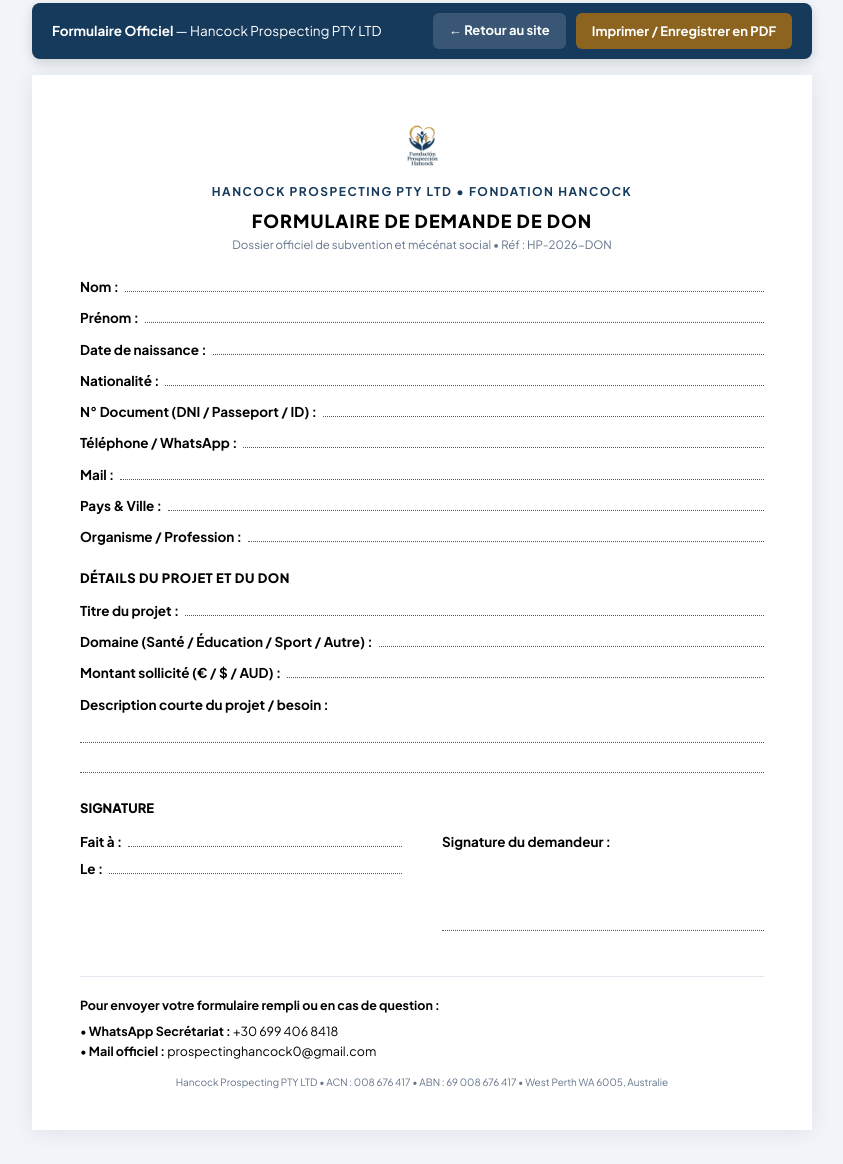
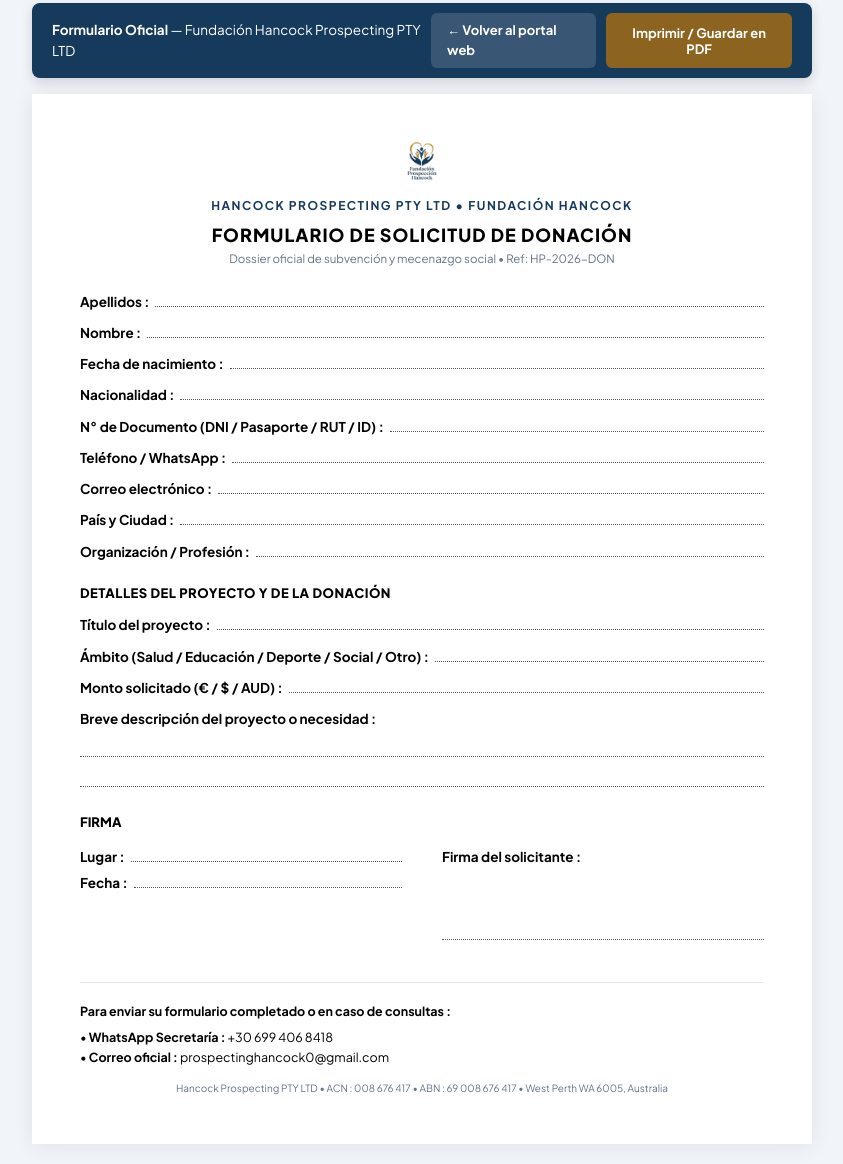
Before and after one commit to azoj511-bit/hancock-prospecting, a website: page public/formulaire-don-hancock.html in a window 1280 px wide. Shown: the part 17-1181 px from the top of the page, without its empty margins (218-1061 px from the left). Drawn offline with Linux system fonts and the light colour scheme.

Commit message:
feat: formulaire PDF simplifie traduit en espagnol conforme au modele

```diff
--- a/public/formulaire-don-hancock.html
+++ b/public/formulaire-don-hancock.html
@@ -1,9 +1,9 @@
 <!DOCTYPE html>
-<html lang="fr">
+<html lang="es">
 <head>
   <meta charset="UTF-8">
   <meta name="viewport" content="width=device-width, initial-scale=1.0">
-  <title>Formulaire de Demande de Don — Hancock Prospecting</title>
+  <title>Formulario de Solicitud de Donación — Hancock Prospecting</title>
   <link rel="preconnect" href="https://fonts.googleapis.com">
   <link rel="preconnect" href="https://fonts.gstatic.com" crossorigin>
   <link href="https://fonts.googleapis.com/css2?family=Plus+Jakarta+Sans:wght@400;500;600;700;800&display=swap" rel="stylesheet">
@@ -23,7 +23,7 @@
       font-size: 13.5px;
     }
 
-    /* BARRE D'ACTION ÉCRAN (INVISIBLE À L'IMPRESSION) */
+    /* BARRA SUPERIOR EN PANTALLA (OCULTA AL IMPRIMIR) */
     .screen-bar {
       max-width: 780px;
       margin: 0 auto 16px;
@@ -58,24 +58,24 @@
       color: #ffffff;
     }
 
-    /* FEUILLE BLANCHE A4 */
+    /* HOJA BLANCA A4 */
     .page-sheet {
       max-width: 780px;
       margin: 0 auto;
       background: #ffffff;
-      padding: 40px 48px;
+      padding: 38px 48px;
       box-shadow: 0 2px 20px rgba(0,0,0,0.08);
       min-height: 1050px;
     }
 
-    /* EN-TÊTE */
+    /* ENCABEZADO */
     .header {
       text-align: center;
       margin-bottom: 24px;
     }
 
     .header-logo {
-      max-height: 55px;
+      max-height: 52px;
       margin-bottom: 8px;
     }
 
@@ -103,7 +103,7 @@
       margin-top: 2px;
     }
 
-    /* SECTION TITRES */
+    /* TÍTULO DE SECCIÓN */
     .section-header {
       font-size: 13px;
       font-weight: 800;
@@ -113,23 +113,12 @@
       margin: 22px 0 12px 0;
     }
 
-    /* LIGNES AVEC POINTS STYLE DOCUMENT DE RÉFÉRENCE */
+    /* FILAS CON LÍNEAS DE PUNTOS */
     .form-row {
       display: flex;
       align-items: baseline;
       margin-bottom: 11px;
       font-size: 13.5px;
-    }
-
-    .form-row.two-cols {
-      display: flex;
-      gap: 20px;
-    }
-
-    .form-row.two-cols > div {
-      flex: 1;
-      display: flex;
-      align-items: baseline;
     }
 
     .label {
@@ -150,7 +139,7 @@
       margin-bottom: 8px;
     }
 
-    /* SIGNATURE AREA */
+    /* SECCIÓN DE FIRMAS */
     .sig-section {
       margin-top: 26px;
     }
@@ -173,14 +162,14 @@
     }
 
     .sig-draw-area {
-      height: 70px;
+      height: 65px;
       border-bottom: 1.5px dotted #555555;
       margin-top: 8px;
     }
 
-    /* CONTACT BAS DE PAGE */
+    /* CONTACTO AL PIE DE PÁGINA */
     .footer-help {
-      margin-top: 45px;
+      margin-top: 42px;
       padding-top: 18px;
       border-top: 1px solid #e2e8f0;
       font-size: 12.5px;
@@ -198,7 +187,7 @@
       text-align: center;
     }
 
-    /* IMPRESSION A4 PARFAITE SUR 1 SEULE PAGE */
+    /* REGLAS PARA IMPRESIÓN Y PDF (EXACTAMENTE 1 PÁGINA A4) */
     @media print {
       body {
         background: #ffffff;
@@ -231,137 +220,137 @@
       }
 
       .footer-help {
-        margin-top: 30px;
+        margin-top: 28px;
       }
     }
   </style>
 </head>
 <body>
 
-  <!-- BARRE SUPÉRIEURE ÉCRAN -->
+  <!-- BARRA DE ACCIÓN PARA PANTALLA -->
   <div class="screen-bar">
     <div>
-      <strong>Formulaire Officiel</strong> — Hancock Prospecting PTY LTD
+      <strong>Formulario Oficial</strong> — Fundación Hancock Prospecting PTY LTD
     </div>
     <div style="display: flex; gap: 10px;">
-      <a href="./index.html#solicitud" class="btn-back">&larr; Retour au site</a>
-      <button onclick="window.print()" class="btn-pdf">Imprimer / Enregistrer en PDF</button>
+      <a href="./index.html#solicitud" class="btn-back">&larr; Volver al portal web</a>
+      <button onclick="window.print()" class="btn-pdf">Imprimir / Guardar en PDF</button>
     </div>
   </div>
 
-  <!-- PAGE BLANCHE -->
+  <!-- HOJA OFICIAL IMPRIMIBLE -->
   <div class="page-sheet">
 
-    <!-- EN-TÊTE -->
+    <!-- ENCABEZADO -->
     <div class="header">
       <img src="./img/fundacion-prospeccion-hancock-logo-sans-cadrant.png" alt="Hancock Prospecting Logo" class="header-logo" onerror="this.style.display='none'">
-      <div class="header-company">HANCOCK PROSPECTING PTY LTD &bull; FONDATION HANCOCK</div>
-      <h1 class="main-title">FORMULAIRE DE DEMANDE DE DON</h1>
-      <div class="sub-title">Dossier officiel de subvention et mécénat social &bull; Réf : HP-2026-DON</div>
+      <div class="header-company">HANCOCK PROSPECTING PTY LTD &bull; FUNDACIÓN HANCOCK</div>
+      <h1 class="main-title">FORMULARIO DE SOLICITUD DE DONACIÓN</h1>
+      <div class="sub-title">Dossier oficial de subvención y mecenazgo social &bull; Ref: HP-2026-DON</div>
     </div>
 
-    <!-- INFORMATIONS DU DEMANDEUR -->
+    <!-- DATOS DEL SOLICITANTE -->
     <div class="form-row">
-      <span class="label">Nom :</span>
+      <span class="label">Apellidos :</span>
       <span class="dots"></span>
     </div>
 
     <div class="form-row">
-      <span class="label">Prénom :</span>
+      <span class="label">Nombre :</span>
       <span class="dots"></span>
     </div>
 
     <div class="form-row">
-      <span class="label">Date de naissance :</span>
+      <span class="label">Fecha de nacimiento :</span>
       <span class="dots"></span>
     </div>
 
     <div class="form-row">
-      <span class="label">Nationalité :</span>
+      <span class="label">Nacionalidad :</span>
       <span class="dots"></span>
     </div>
 
     <div class="form-row">
-      <span class="label">N° Document (DNI / Passeport / ID) :</span>
+      <span class="label">N° de Documento (DNI / Pasaporte / RUT / ID) :</span>
       <span class="dots"></span>
     </div>
 
     <div class="form-row">
-      <span class="label">Téléphone / WhatsApp :</span>
+      <span class="label">Teléfono / WhatsApp :</span>
       <span class="dots"></span>
     </div>
 
     <div class="form-row">
-      <span class="label">Mail :</span>
+      <span class="label">Correo electrónico :</span>
       <span class="dots"></span>
     </div>
 
     <div class="form-row">
-      <span class="label">Pays & Ville :</span>
+      <span class="label">País y Ciudad :</span>
       <span class="dots"></span>
     </div>
 
     <div class="form-row">
-      <span class="label">Organisme / Profession :</span>
+      <span class="label">Organización / Profesión :</span>
       <span class="dots"></span>
     </div>
 
-    <!-- DÉTAILS DE LA DEMANDE -->
-    <div class="section-header">DÉTAILS DU PROJET ET DU DON</div>
+    <!-- DETALLES DEL PROYECTO -->
+    <div class="section-header">DETALLES DEL PROYECTO Y DE LA DONACIÓN</div>
 
     <div class="form-row">
-      <span class="label">Titre du projet :</span>
+      <span class="label">Título del proyecto :</span>
       <span class="dots"></span>
     </div>
 
     <div class="form-row">
-      <span class="label">Domaine (Santé / Éducation / Sport / Autre) :</span>
+      <span class="label">Ámbito (Salud / Educación / Deporte / Social / Otro) :</span>
       <span class="dots"></span>
     </div>
 
     <div class="form-row">
-      <span class="label">Montant sollicité (€ / $ / AUD) :</span>
+      <span class="label">Monto solicitado (€ / $ / AUD) :</span>
       <span class="dots"></span>
     </div>
 
     <div style="margin-top: 8px;">
-      <span class="label">Description courte du projet / besoin :</span>
+      <span class="label">Breve descripción del proyecto o necesidad :</span>
       <div class="dots-multiline" style="margin-top: 6px;"></div>
       <div class="dots-multiline"></div>
     </div>
 
-    <!-- SIGNATURE -->
+    <!-- FIRMA -->
     <div class="sig-section">
-      <div class="sig-title">SIGNATURE</div>
+      <div class="sig-title">FIRMA</div>
 
       <div class="sig-box">
         <div class="sig-field">
           <div class="form-row" style="margin-bottom: 6px;">
-            <span class="label">Fait à :</span>
+            <span class="label">Lugar :</span>
             <span class="dots"></span>
           </div>
           <div class="form-row">
-            <span class="label">Le :</span>
+            <span class="label">Fecha :</span>
             <span class="dots"></span>
           </div>
         </div>
 
         <div class="sig-field">
-          <span class="label">Signature du demandeur :</span>
+          <span class="label">Firma del solicitante :</span>
           <div class="sig-draw-area"></div>
         </div>
       </div>
     </div>
 
-    <!-- CONTACT / PIED DE PAGE IDENTIQUE À L'EXEMPLE DU CLIENT -->
+    <!-- CONTACTO DE REMISIÓN -->
     <div class="footer-help">
-      <p style="margin-bottom: 6px;"><strong>Pour envoyer votre formulaire rempli ou en cas de question :</strong></p>
-      <p>&bull; <strong>WhatsApp Secrétariat :</strong> +30 699 406 8418</p>
-      <p>&bull; <strong>Mail officiel :</strong> prospectinghancock0@gmail.com</p>
+      <p style="margin-bottom: 6px;"><strong>Para enviar su formulario completado o en caso de consultas :</strong></p>
+      <p>&bull; <strong>WhatsApp Secretaría :</strong> +30 699 406 8418</p>
+      <p>&bull; <strong>Correo oficial :</strong> prospectinghancock0@gmail.com</p>
     </div>
 
     <div class="footer-legal">
-      Hancock Prospecting PTY LTD &bull; ACN : 008 676 417 &bull; ABN : 69 008 676 417 &bull; West Perth WA 6005, Australie
+      Hancock Prospecting PTY LTD &bull; ACN : 008 676 417 &bull; ABN : 69 008 676 417 &bull; West Perth WA 6005, Australia
     </div>
 
   </div>
```
Also changed, not shown: 4 other files.
